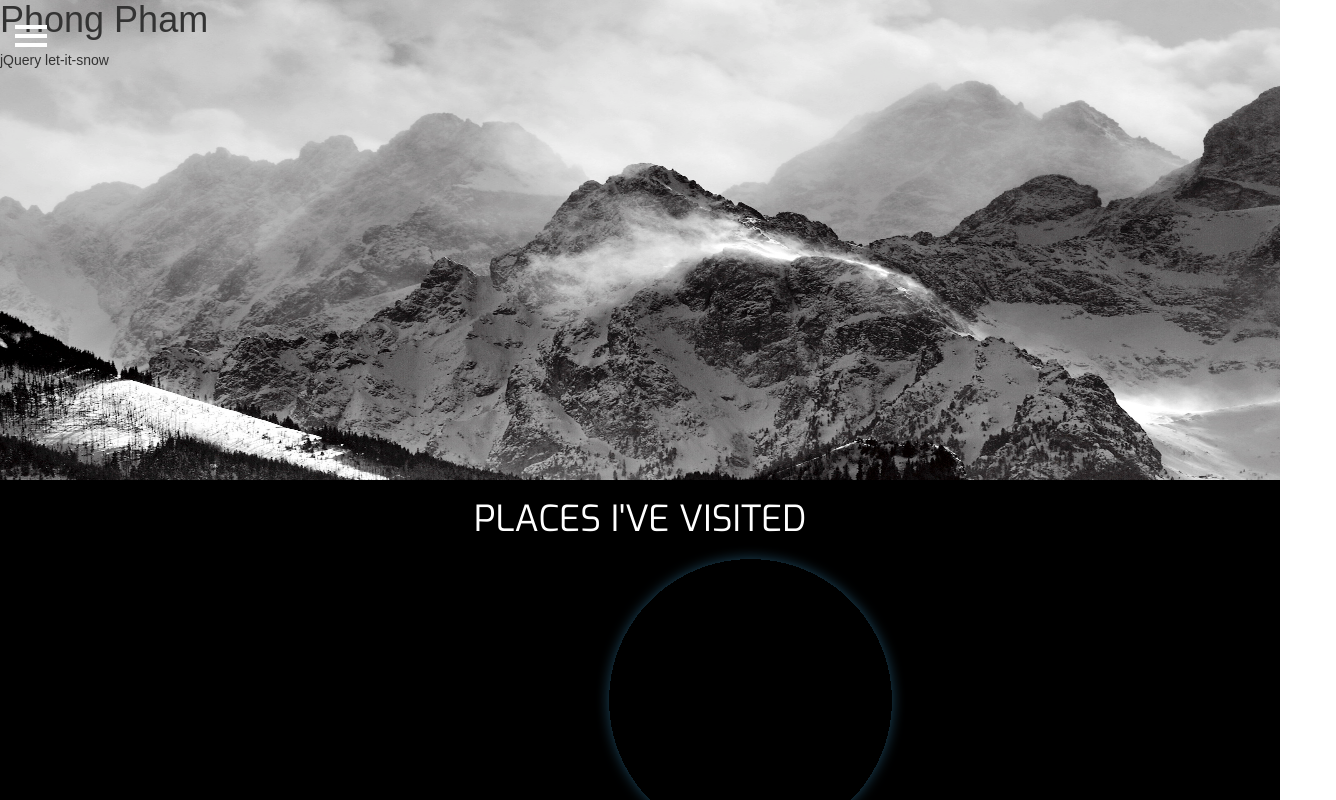
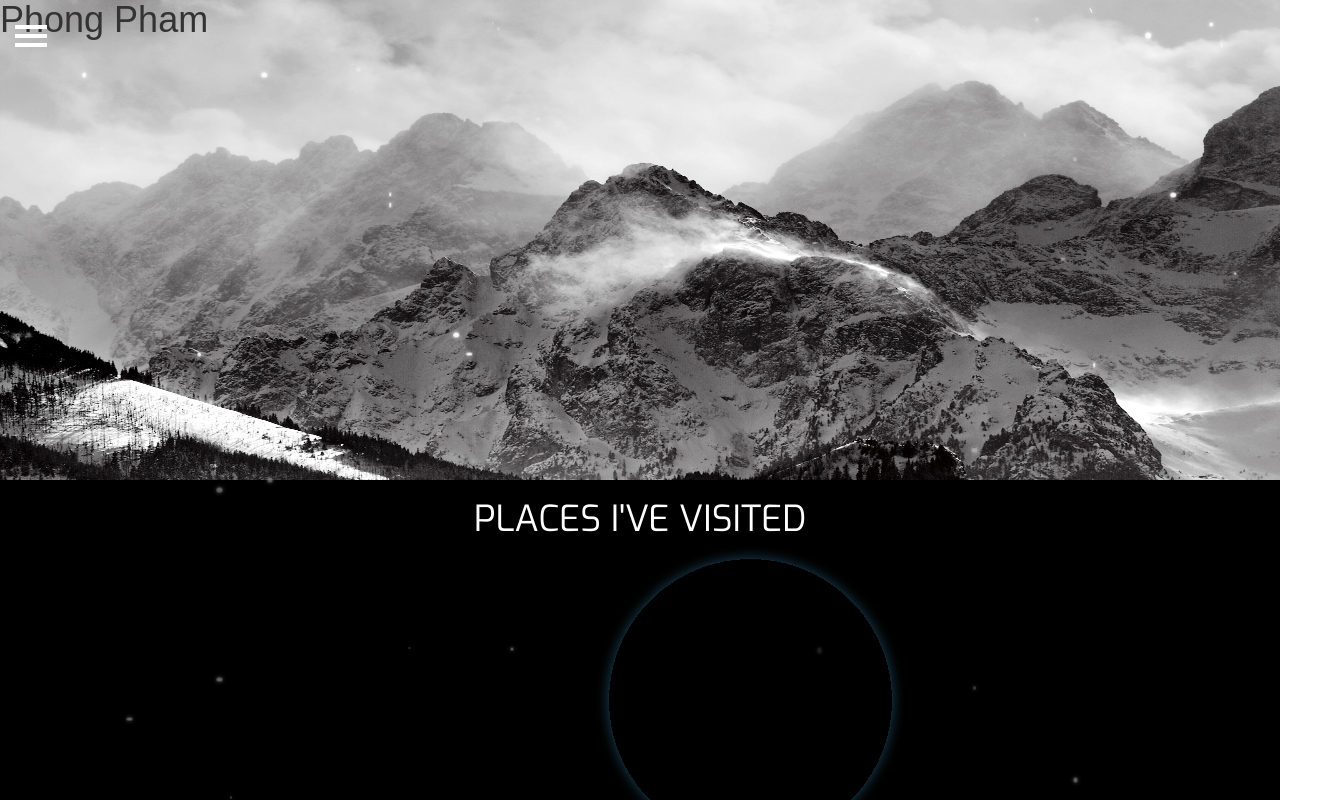
Before and after one commit to CounterCookie/CounterCookie.github.io, a website: page index.html in a window 1280 px wide. Shown: the top 800 px of the page, 1336 px wide, since content can reach past the window. Drawn offline with nearby package versions, Linux system fonts and the light colour scheme.

Commit message:
snow flake effect works!

```diff
--- a/Style.css
+++ b/Style.css
@@ -17,6 +17,7 @@ html,body, .container-fluid, .sidebar2,.main-content{
 
 
 }
+
 
     #introduction{
         margin-top: -20px;
--- a/index.html
+++ b/index.html
@@ -20,16 +20,18 @@ and open the template in the editor.
 
     <link media="all" type="text/css" rel="stylesheet" href="https://maxcdn.bootstrapcdn.com/font-awesome/4.6.3/css/font-awesome.min.css">
     <link href='Style.css' rel='stylesheet' type='text/css'>
+    <link href="let-it-snow.css" rel="stylesheet" type="text/css">
 
     <meta name="viewport" content="width=device-width, initial-scale=1.0">
 </head>
+
+
 <body>
     <div id='introduction'>
         <h1>Phong Pham</h1>
         <div class="let-it-snow">
-            <div class="button" collectsnow>jQuery let-it-snow</div>
+
         </div>
-
         <script src="http://code.jquery.com/jquery-2.1.1.min.js"></script>
 <script src="let-it-snow.min.js"></script>
 
@@ -53,7 +55,6 @@ and open the template in the editor.
   })();
 
 </script>
-
 
     </div>
     <div id="wrapper">
```
Lines whose indentation alone changed are shown as unchanged.
